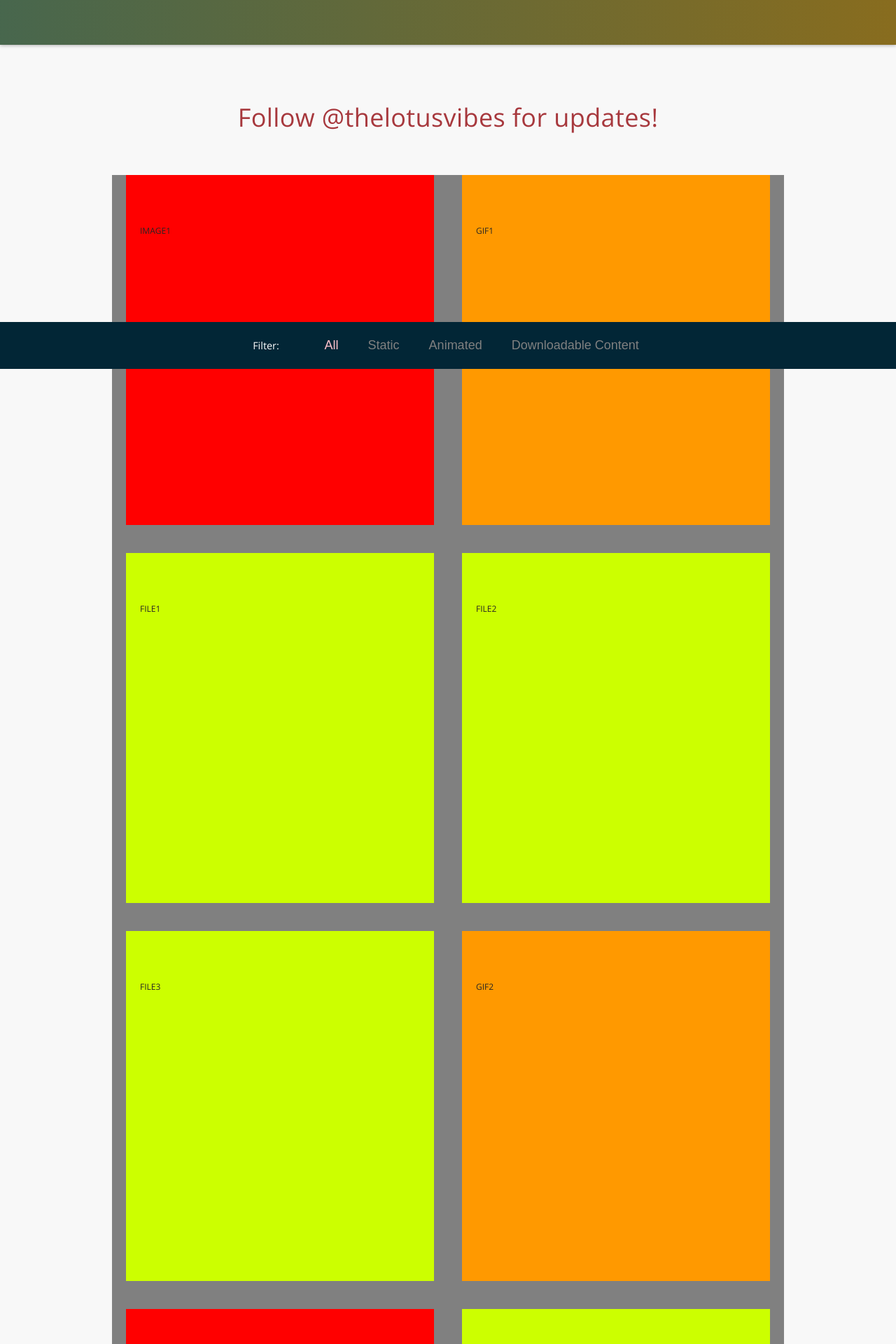
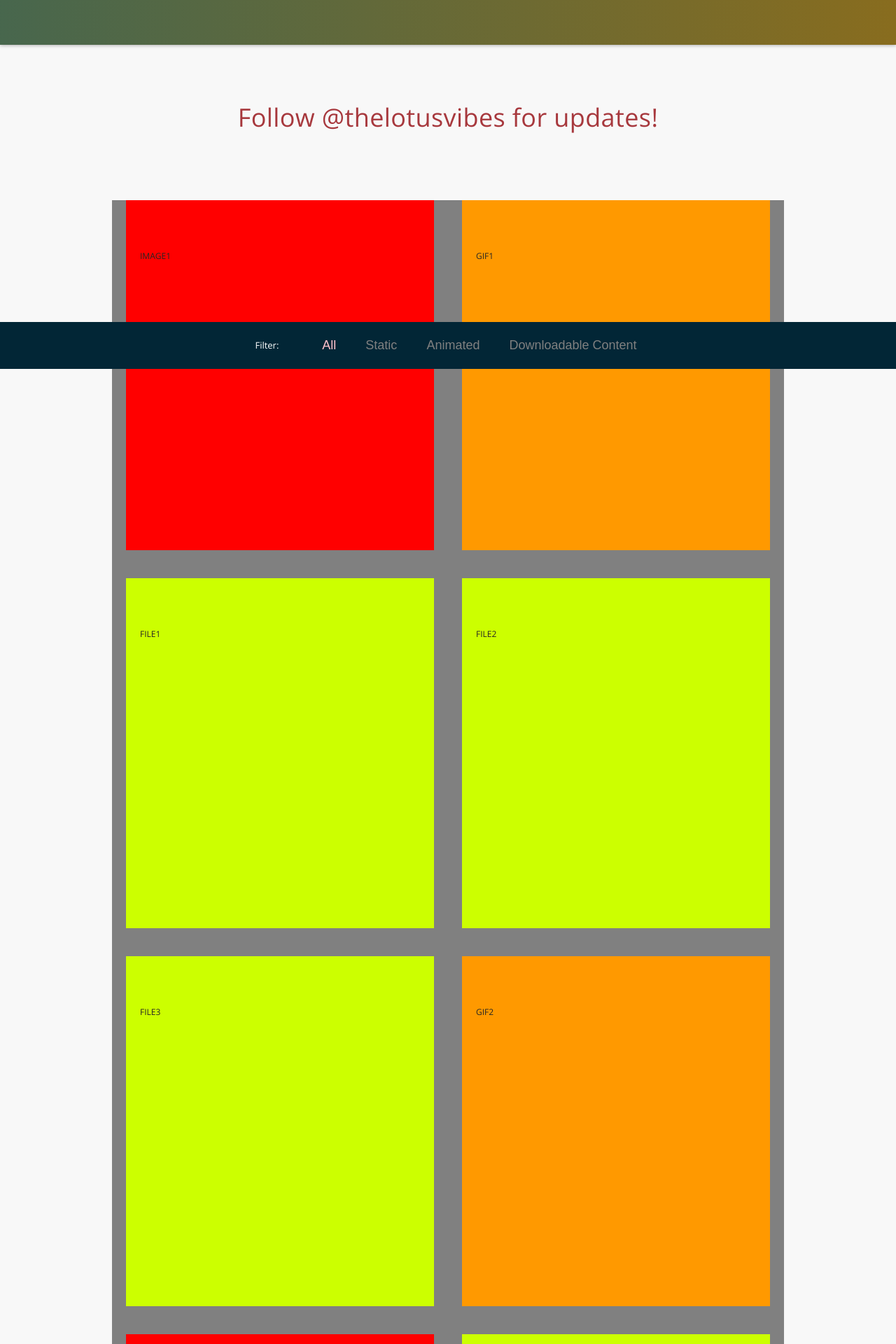
Before and after one commit to jsdelivrbot/thelotusvibes, a Jekyll site: the page built from index.html, in a window 1280 px wide. Shown: the part 373-2293 px from the top of the page at 70% size. Built offline with Jekyll 4.4.1, drawn with Linux system fonts in a browser that asks for light colours.

Commit message:
edit em sizing for social-row

```diff
--- a/assets/css/2-home/_home-cards.scss
+++ b/assets/css/2-home/_home-cards.scss
@@ -19,8 +19,8 @@
   display: flex;
   flex-direction: row;
   justify-content: center;
-  margin-top: 1em;
-  margin-bottom: 2em;
+  margin-top: 2em;
+  margin-bottom: 3em;
 }
 
 .fb-like {
@@ -82,7 +82,7 @@
 
 .filter-label {
   color: white;
-  font-size: 0.8em;
+  font-size: 0.722em; // 13px
   padding-right: 2em;
 }
 
--- a/assets/css/main.css
+++ b/assets/css/main.css
@@ -565,8 +565,8 @@ header {
   display: flex;
   flex-direction: row;
   justify-content: center;
-  margin-top: 1em;
-  margin-bottom: 2em; }
+  margin-top: 2em;
+  margin-bottom: 3em; }
 
 .fb-like {
   transform: scale(1.2); }
@@ -619,7 +619,7 @@ header {
 
 .filter-label {
   color: white;
-  font-size: 0.8em;
+  font-size: 0.722em;
   padding-right: 2em; }
 
 /* ---- isotope ---- */
```
